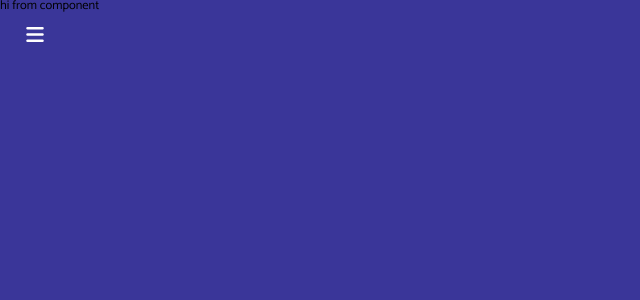
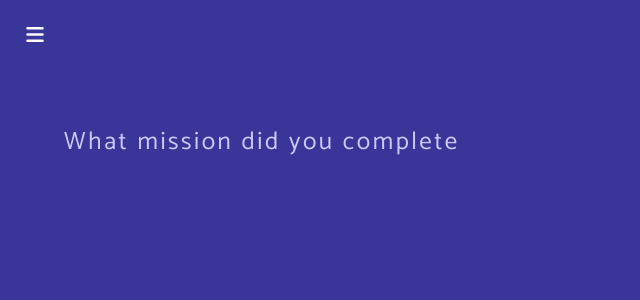
Before and after one commit to BloomTech-Labs/refresh-fe, a React (Create React App) app: page /mission-complete in a window 1280 px wide. Shown: the top 300 px of the page, without its empty margins (0-640 px from the left). Built offline with nearby package versions, Linux system fonts and the light colour scheme.

Commit message:
render styled components and add mission message

```diff
--- a/src/views/mission-complete/MissionComplete.js
+++ b/src/views/mission-complete/MissionComplete.js
@@ -9,9 +9,13 @@ import { test, flex } from '../../styles/global/Mixins';
 // COMPONENT
 const MissionComplete = () => {
     return (
-        <div>
-            hi from component
-        </div>
+        <MCView>
+        <MCWrapper>
+            <MCContainer>
+                    <h2 className='mission-message'>What mission did you complete</h2>
+            </MCContainer>
+        </MCWrapper>
+        </MCView>
     );
 };
 
```
